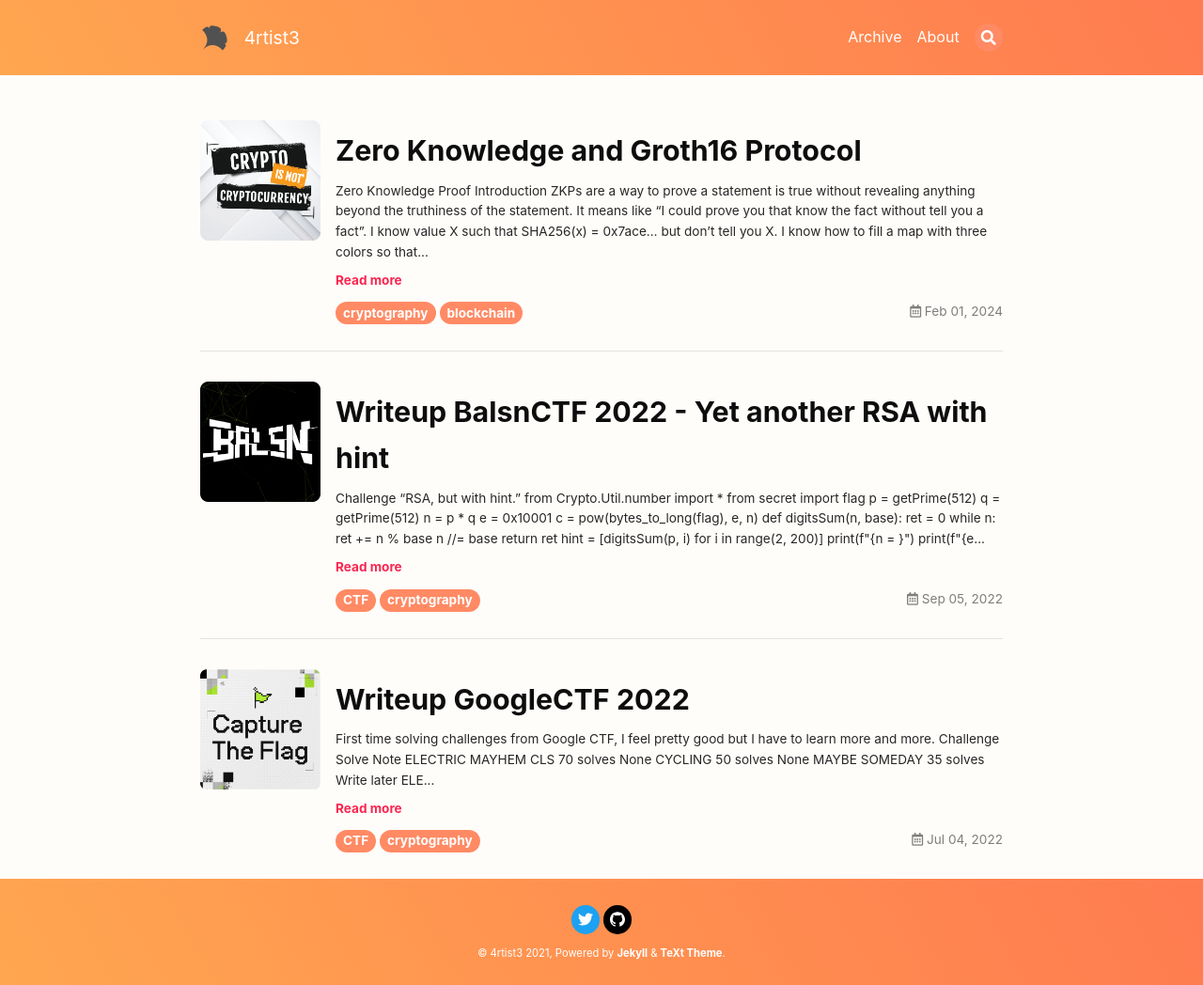
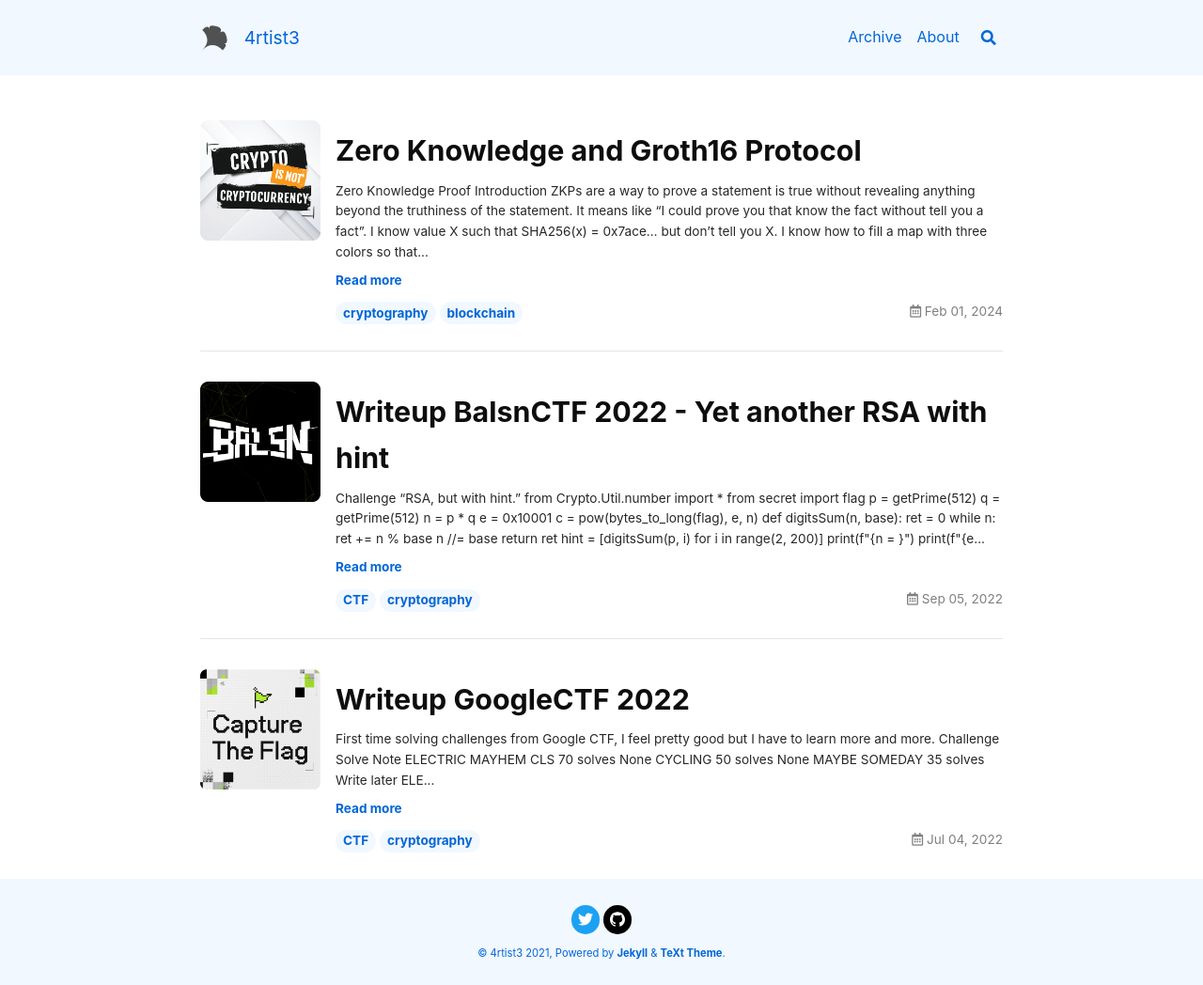
Before and after one commit to 4rtist3/4rtist3.github.io, a Jekyll site: the page built from index.html, in a window 1280 px wide. Shown: the whole page at 94% size. Built offline with Jekyll 4.4.1, drawn with Linux system fonts in a browser that asks for light colours; the list of posts is cut into pages by our own code.

Commit message:
change config

```diff
--- a/_config.yml
+++ b/_config.yml
@@ -16,13 +16,13 @@
 
 ## => Site Settings
 ##############################
-text_skin: orange # "default" (default), "dark", "forest", "ocean", "chocolate", "orange"
+text_skin: ocean # "default" (default), "dark", "forest", "ocean", "chocolate", "orange"
 highlight_theme: tomorrow-night # "default" (default), "tomorrow", "tomorrow-night", "tomorrow-night-eighties", "tomorrow-night-blue", "tomorrow-night-bright"
 url     : # the base hostname & protocol for your site e.g. https://www.someone.com
 baseurl : # does not include hostname
 title   : 4rtist3
 description: > # this means to ignore newlines until "Language & timezone"
-  Crypto is not currency.
+  Crypto is .....
 
 
 ## => Language and Timezone
```
